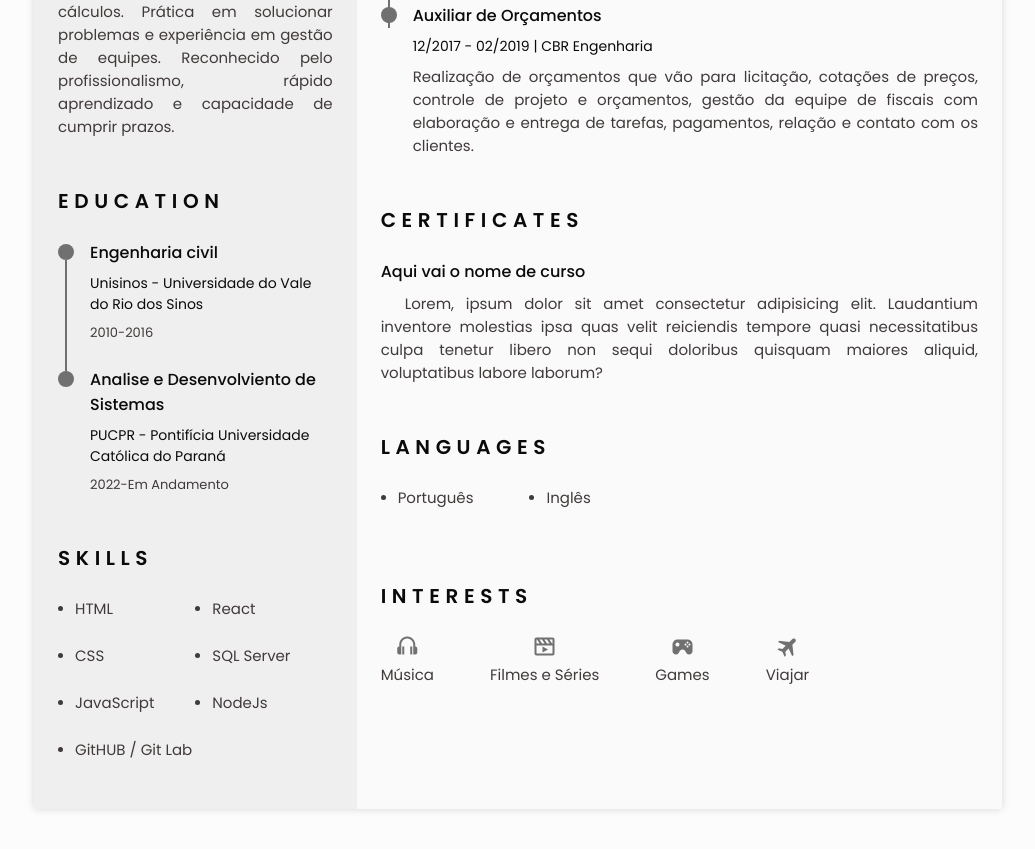
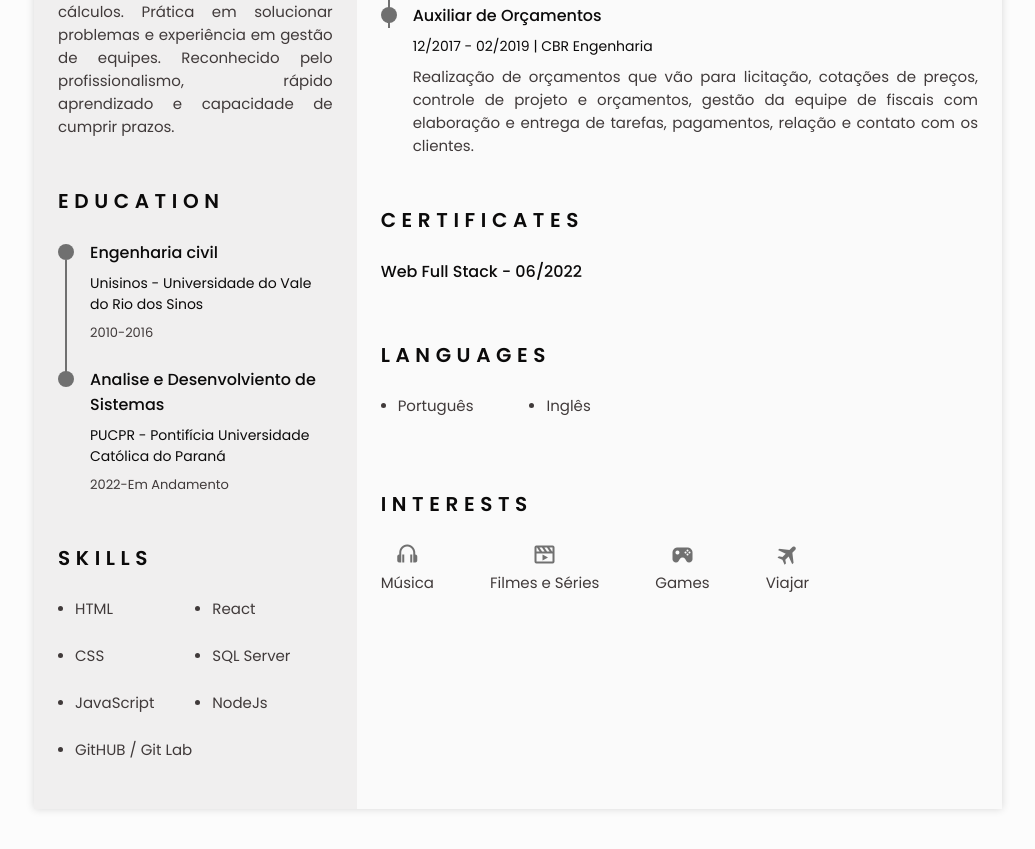
Before and after one commit to rrnato/letscode-curriculo-projeto-final, a plain HTML site: page index.html in a window 1280 px wide. Shown: the part 709-1558 px from the top of the page, without its empty margins (122-1157 px from the left). Drawn offline with nearby package versions, Linux system fonts and the light colour scheme.

Commit message:
finalizado

```diff
--- a/index.html
+++ b/index.html
@@ -272,10 +272,10 @@
             <div class="certificate__container bd-grid">
               <div class="certificate__content">
                 <h3 class="certificate__title">
-                  Aqui vai o nome de curso
+                  Web Full Stack - 06/2022
                 </h3>
                 <p class="certificate__description">
-                  Lorem, ipsum dolor sit amet consectetur adipisicing elit. Laudantium inventore molestias ipsa quas velit reiciendis tempore quasi necessitatibus culpa tenetur libero non sequi doloribus quisquam maiores aliquid, voluptatibus labore laborum?
+
                 </p>
               </div>
             </div>
```
